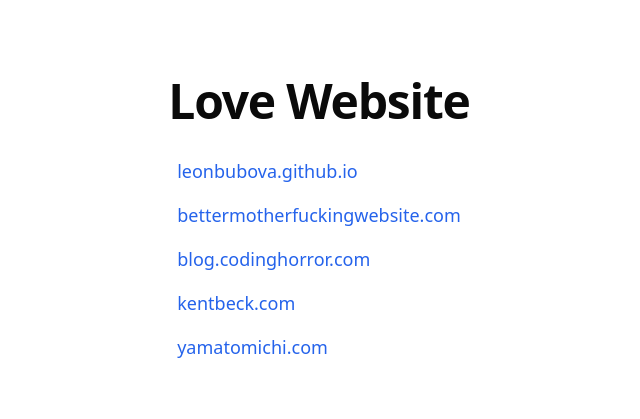
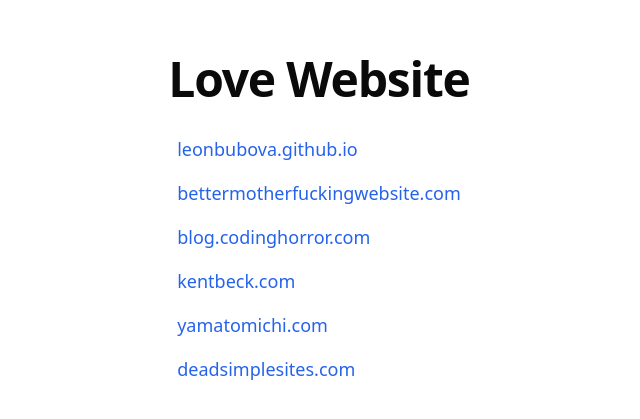
Before and after one commit to yuuki008/me, a Next.js app: page /love-website in a window 1280 px wide. Shown: the part 181-600 px from the top of the page, without its empty margins (321-961 px from the left). Built offline with nearby package versions, Linux system fonts and the light colour scheme.

Commit message:
Add new website to the list of favorites in Page component

```diff
--- a/src/app/love-website/page.tsx
+++ b/src/app/love-website/page.tsx
@@ -6,7 +6,8 @@
     { url: "http://bettermotherfuckingwebsite.com/", title: "bettermotherfuckingwebsite.com" },
     { url: "https://blog.codinghorror.com/", title: "blog.codinghorror.com" },
     { url: "https://kentbeck.com/", title: "kentbeck.com" },
-    { url: "https://www.yamatomichi.com/", title: "yamatomichi.com" }
+    { url: "https://www.yamatomichi.com/", title: "yamatomichi.com" },
+    { url: "https://deadsimplesites.com/", title: "deadsimplesites.com" }
   ]
 
   return (
```
